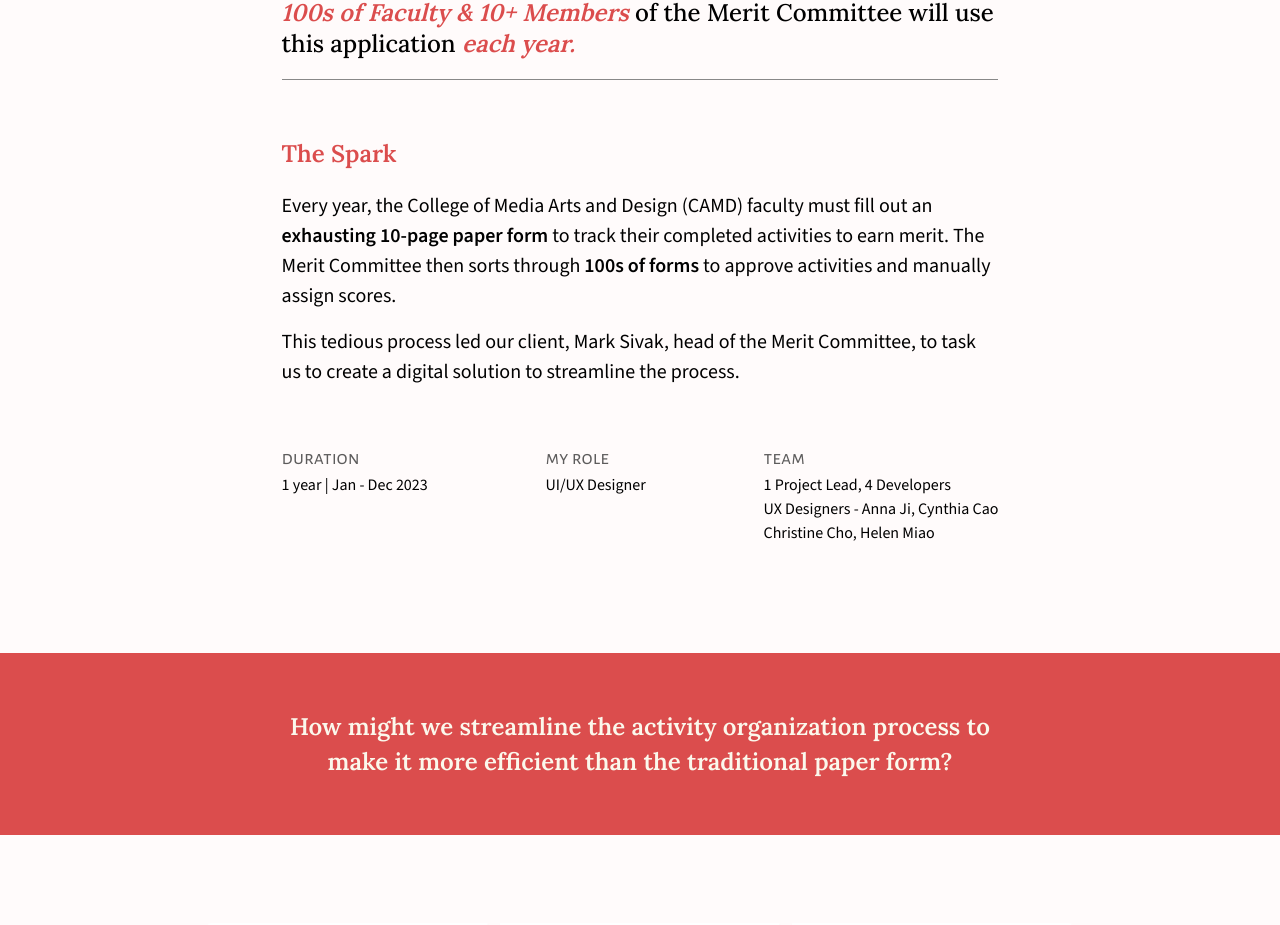
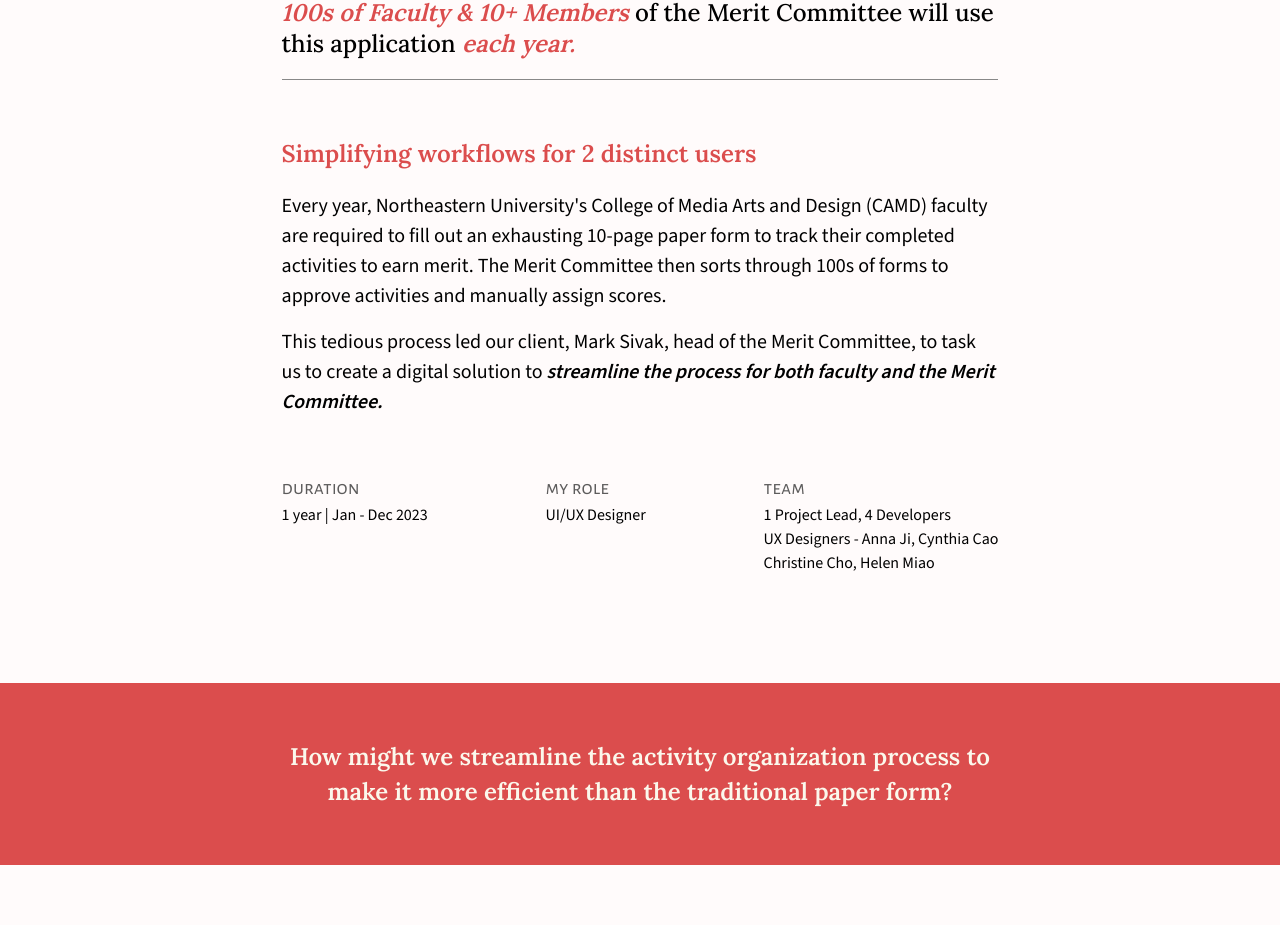
Before and after one commit to anna-hi/portfolio, a Next.js app: page /projects/faculty-activity-tracker in a window 1280 px wide. Shown: the part 1154-2079 px from the top of the page. Built offline with nearby package versions, Linux system fonts and the light colour scheme.

Commit message:
updated some texts

```diff
--- a/src/app/projects/faculty-activity-tracker/page.tsx
+++ b/src/app/projects/faculty-activity-tracker/page.tsx
@@ -76,19 +76,28 @@
         this application <em>each year.</em>
       </ImpactHeader>
       <div className="mb-separate mx-text">
-        <h3>The Spark</h3>
+        <h3>Simplifying workflows for 2 distinct users</h3>
         <div className="mb-together">
           <p>
-            Every year, the College of Media Arts and Design &#40;CAMD&#41;
+            {/* Every year, the College of Media Arts and Design &#40;CAMD&#41;
             faculty must fill out an <b>exhausting 10-page paper form</b> to
             track their completed activities to earn merit. The Merit Committee
             then sorts through <b>100s of forms</b> to approve activities and
-            manually assign scores.
+            manually assign scores. */}
+            Every year, Northeastern University&apos;s College of Media Arts and
+            Design &#40;CAMD&#41; faculty are required to fill out an exhausting
+            10-page paper form to track their completed activities to earn
+            merit. The Merit Committee then sorts through 100s of forms to
+            approve activities and manually assign scores.
           </p>
           <p>
             This tedious process led our client, Mark Sivak, head of the Merit
-            Committee, to task us to create a digital solution to streamline the
-            process.
+            Committee, to task us to create a digital solution to{" "}
+            <b>
+              <i>
+                streamline the process for both faculty and the Merit Committee.
+              </i>
+            </b>
           </p>
         </div>
         <MyRoleSection {...MY_ROLE_SECTION_DATA} />
@@ -173,7 +182,9 @@
       <div className="my-separate mx-photo grid lg:grid-cols-3 gap-8 items-center">
         <div className="mt-together">
           <h5>design guidelines</h5>
-          <h3>Creating clear design guidelines for developers and future work</h3>
+          <h3>
+            Creating clear design guidelines for developers and future work
+          </h3>
           <p>
             We created design guidelines to maintain consistency throughout the
             website to improve user experience and provide developers with a
--- a/src/app/projects/mindful/page.tsx
+++ b/src/app/projects/mindful/page.tsx
@@ -111,7 +111,7 @@
         <em>students</em> could use this mobile app every semester.
       </ImpactHeader>
       <div className="mb-separate mx-text">
-        <h3>Helping my Friends</h3>
+        <h3>Helping my friends focus and take breaks</h3>
         <div className="mb-together">
           <p>
             During my senior year, many of my friends were overloaded with
--- a/src/app/projects/negotium/page.tsx
+++ b/src/app/projects/negotium/page.tsx
@@ -120,7 +120,7 @@
         app to improve their skills.
       </ImpactHeader>
       <div className="mb-separate mx-text">
-        <h3>Practice Makes Perfect</h3>
+        <h3>Practice makes perfect</h3>
         <div className="mb-together">
           <p>
             I worked as a Product Designer at CoEx Lab within the Human Computer
--- a/src/app/projects/penella/page.tsx
+++ b/src/app/projects/penella/page.tsx
@@ -105,7 +105,7 @@
       </ImpactHeader>
       <div className="mb-separate mx-text">
         {/* TODO: ADD WAND EMOJI */}
-        <h3>Bippity Boppity Boo!</h3>
+        <h3>Bippity boppity boo!</h3>
 
         <div className="mb-together">
           <p>
```
